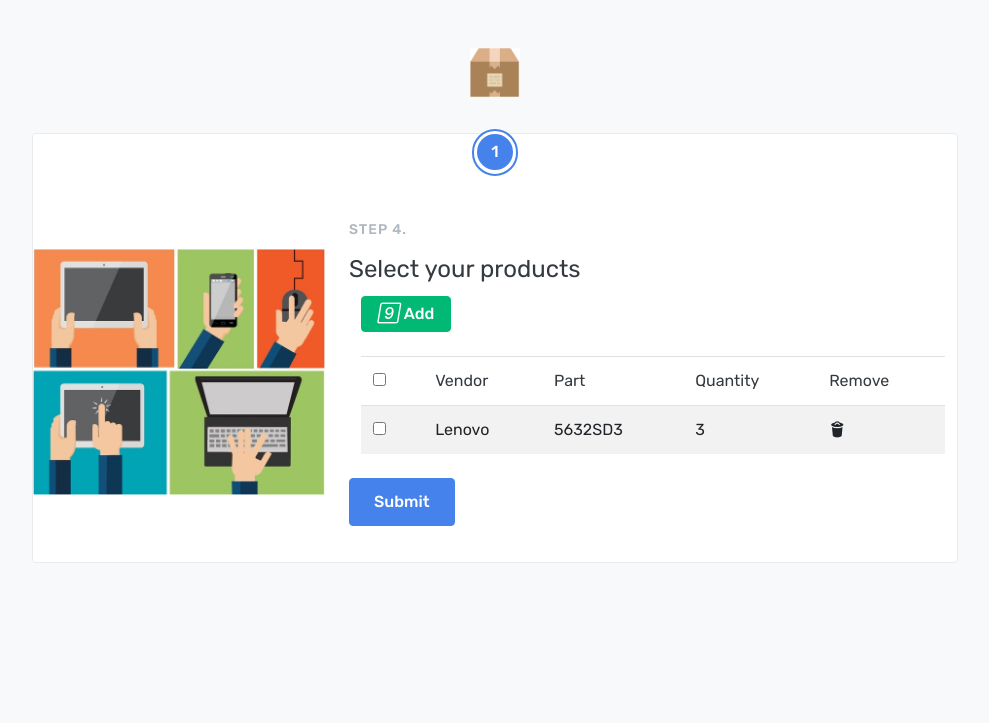
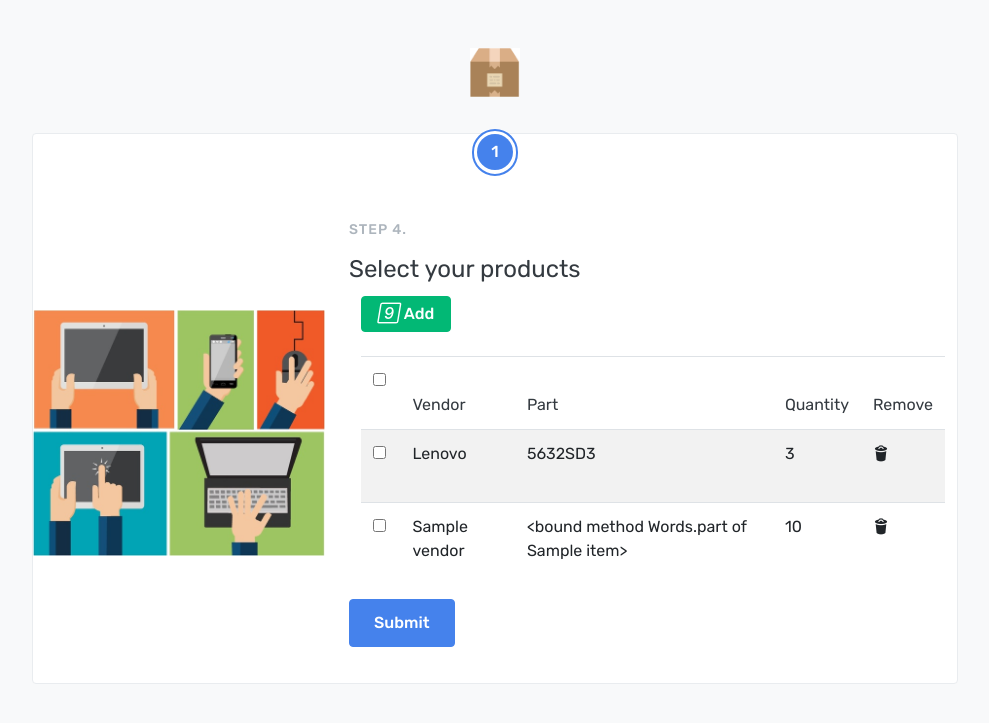
Before and after one commit to ghawes85/order-example, a Flask app: template orders/templates/orders.html in a window 1280 px wide. Shown: the top 723 px of the page, without its empty margins (145-1134 px from the left). Run offline with Flask 2, Linux system fonts and the light colour scheme; tables that the repository leaves empty hold one stand-in row (values such as "Sample post"); the template is opened without the code that fills it: values that come from a table or form of the project are taken from there, most other values are stand-ins (such as "Sample title", 1, 10 or a date in 2020); some libraries are stand-ins or nearby versions; some web fonts are replaced.

Commit message:
Update app to delete single items

```diff
--- a/migrations/versions/109ba56d77c7_.py
+++ b/migrations/versions/fc39c909b1a5_.py
@@ -1,8 +1,8 @@
 """empty message
 
-Revision ID: 109ba56d77c7
+Revision ID: fc39c909b1a5
 Revises:
-Create Date: 2021-04-09 21:02:28.389921
+Create Date: 2021-05-18 11:07:07.557400
 
 """
 from alembic import op
@@ -10,7 +10,7 @@ import sqlalchemy as sa
 
 
 # revision identifiers, used by Alembic.
-revision = '109ba56d77c7'
+revision = 'fc39c909b1a5'
 down_revision = None
 branch_labels = None
 depends_on = None
--- a/orders/model.py
+++ b/orders/model.py
@@ -23,6 +23,7 @@ class Item(db.Model):
     @property
     def serialize(self):
         return {
+            "id": self.id,
 	        "enduser": self.quantity,
 			"extra_details": self.extra_details,
 			"specs": self.specs,
--- a/orders/templates/orders.html
+++ b/orders/templates/orders.html
@@ -87,6 +87,7 @@
 																	<td>Lenovo</td>
 																	<td>5632SD3</td>
 																	<td>3</td>
+																	<td class="d-none id"></td>
 																	<td class="d-none"></td>
 																	<td class="d-none"></td>
 																	<td class="d-none"></td>
@@ -95,6 +96,29 @@
 																				title="Delete"></i></span>
 																	</td>
 																</tr>
+																{% for item in orders_ %}
+																<tr>
+																	<td>
+																		<span class="custom-checkbox">
+																			<input type="checkbox" id="checkbox1"
+																				name="options[]" value="1">
+																			<label for="checkbox1"></label>
+																		</span>
+																	</td>
+																	<td>{{item.vendor}}</td>
+																	<td>{{ item.part }}</td>
+																	<td>{{item.quantity }}</td>
+																	<td class="d-none id">{{item.id}}</td>
+																	<td class="d-none"></td>
+																	<td class="d-none"></td>
+																	<td class="d-none"></td>
+																	<td text-align="center" onclick="deleteRow(this)">
+																		<span class="delete"><i class="icon-trash"
+																				title="Delete"></i></span>
+																	</td>
+																</tr>
+																{% endfor %}
+
 
 															</tbody>
 														</table>
@@ -174,15 +198,9 @@
 														</div>
 													</div>
 												</div>
-
-
-
-
-
-
 											</div>
 
-											{{ form.submit2(class="btn btn-lg btn-primary") }}
+											{{ form.submit(class="btn btn-lg btn-primary") }}
 										</div>
 										<!--end of col-->
 									</div>
@@ -215,8 +233,6 @@
 <script type="text/javascript">
 	localStorage.setItem("items", JSON.stringify([]))
 	const productslist = []
-
-
 	function displayResult() {
 		let vendor_select = document.getElementById('vendor');
 		let part_select = document.getElementById('part');
@@ -238,23 +254,41 @@
 		fetch('/orders/items', {
 			method: "POST",
 			body: JSON.stringify(data),
-			headers: {"Content-type": "application/json; charset=UTF-8"}
+			headers: { "Content-type": "application/json; charset=UTF-8" }
+		})
+			.then(response => response.json())
+			.then(json => {
+				console.log(json)
+				document.getElementById("myTable").insertRow(-1).innerHTML =
+					`<td><span class="custom-checkbox">
+				<input type="checkbox" id="checkbox1" name="options[]" value="1">
+				<label for="checkbox1"></label>
+				</span>
+			</td>
+			<td> ${vendor_select.value}  </td>
+			<td> ${part_select.value}
+		   <td class="d-none"> ${enduser_select.value}  </td>
+		   <td class="d-none">  ${details_select.value}  </td>
+		   <td class="d-none">  ${specs_select.value}  </td>
+		   <td> + ${quantity_select.value}  </td>
+		   <td text-align="center" onclick="deleteRow(this)"><span class="delete"><i class="icon-trash" title="Delete"></i></span></td>`;
+			})
+			.catch(err => console.log(err));
+	}
+
+	function deleteRow(ctl) {
+		var id = $(ctl).parents("tr").find('.id').text()
+		fetch(`/orders/items/${id}`, {
+			method: "DELETE"
 		})
 		.then(response => response.json())
-		.then(json => {
-			document.getElementById("myTable").insertRow(-1).innerHTML = '<td><span class="custom-checkbox"><input type="checkbox" id="checkbox1" name="options[]" value="1"><label for="checkbox1"></label></span></td><td>'
-			+ vendor_select.value + '</td><td>' + part_select.value + '<td class="d-none">' + enduser_select.value + '</td><td class="d-none">' + details_select.value + '</td><td class="d-none">' + specs_select.value
-			+ '</td><td>' + quantity_select.value + '</td><td text-align="center" onclick="deleteRow(this)"><span class="delete"><i class="icon-trash" title="Delete"></i></span></td>';
+		.then(resp => {
+			$(ctl).parents("tr").remove();
 		})
-		.catch(err => console.log(err));
+		.catch(err => {
+			alert("Something Went wrong when deleting item with id " + id)
+		})
 
-
-	}
-
-	console.log(productslist)
-
-	function deleteRow(ctl) {
-		$(ctl).parents("tr").remove();
 	}
 </script>
 
@@ -283,8 +317,4 @@
 		});
 	});
 </script>
-
-
-
-
 {% endblock %}
--- a/orders/views/home/forms.py
+++ b/orders/views/home/forms.py
@@ -19,4 +19,4 @@ class OrderForm(FlaskForm):
     enduser = StringField("Specific End User")
     extra_details = TextAreaField("Extra Details")
     specs = TextAreaField("Specification Requirements")
-    submit2 = SubmitField("Submit")
+    submit = SubmitField("Submit")
```
Also changed, not shown: orders/views/home/routes.py (+24 -8 lines).
